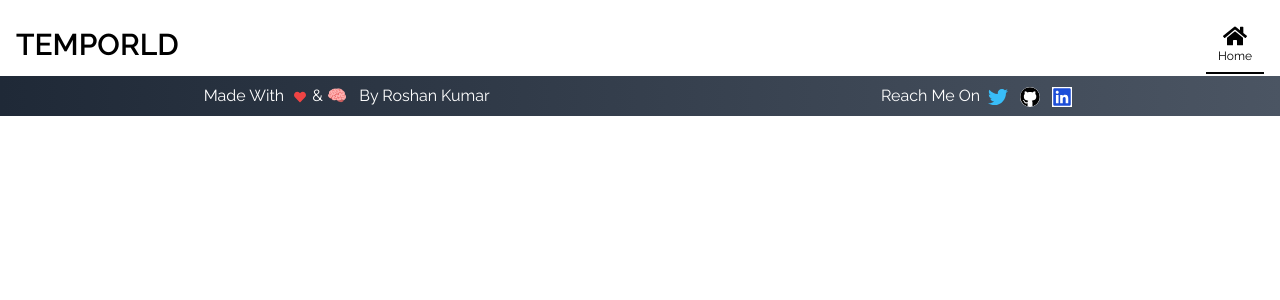
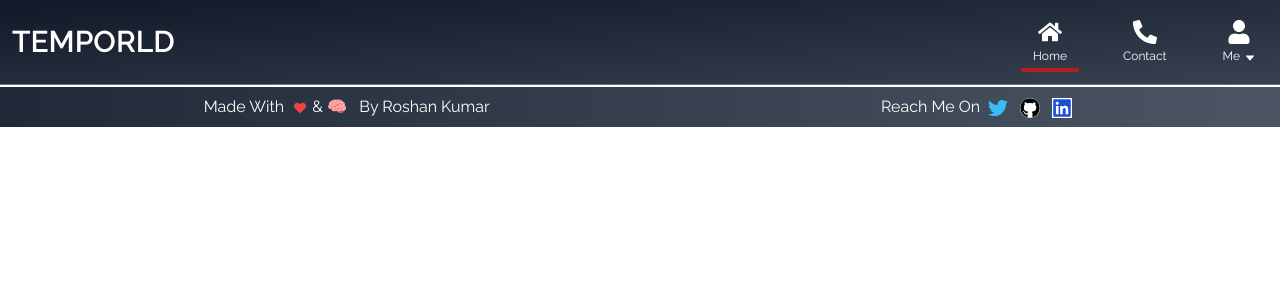
Before and after one commit to RoshanRv/Tempworld, a React (Create React App) app: page / in a window 1280 px wide. Shown: the top 300 px of the page. Built offline with nearby package versions, Linux system fonts and the light colour scheme.

Commit message:
added dropdown feature for navbar

```diff
--- a/src/templates/Navbar/Navbar.jsx
+++ b/src/templates/Navbar/Navbar.jsx
@@ -1,17 +1,131 @@
-import React from "react"
-import { FaHome } from "react-icons/fa"
+import React, { useState } from "react"
+import { FaHome, FaPhoneAlt, FaSignOutAlt, FaUser } from "react-icons/fa"
+import { AiFillCaretDown } from "react-icons/ai"
+import { Link, useLocation } from "react-router-dom"
 import "./style.css"
 
 const Navbar = () => {
+    const { pathname: path } = useLocation()
+    const [dropdown, setDropdown] = useState({ tab: "", show: false })
+
+    const handleDropdownShow = (tab) => {
+        setDropdown({
+            tab,
+            show: true,
+        })
+    }
+
+    const handleDropdownHide = () => {
+        setDropdown({
+            tab: "",
+            show: false,
+        })
+    }
+
     return (
-        <header className="bg-white p-2 md:p-3 lg:p-4 lg:pb-0">
+        <header className="bg-gradient-to-br from-gray-900 to-gray-700 p-2 md:p-3 lg:p-3  border-b border-gray-500">
             <nav className="flex justify-between items-center">
-                <h1 className="font-black text-3xl uppercase">Temporld</h1>
-                <div className="flex gap-x-4">
-                    <div className="text-center hover:bg-black transition-all border-b-2 border-black hover:text-white px-3  p-2 ">
-                        <FaHome className="w-max mx-auto text-2xl" />
-                        <h1 className="text-xs">Home</h1>
+                <Link to={"/"}>
+                    <h1 className="font-black text-3xl uppercase text-white">
+                        Temporld
+                    </h1>
+                </Link>
+                <div className="flex gap-x-8 text-white">
+                    <Link to={"/"}>
+                        <div className="text-center w-full hover:bg-white rounded-lg transition-all hover:text-black px-3 relative p-2 ">
+                            <FaHome className="w-max mx-auto text-2xl" />
+                            <h1 className="text-xs mt-1">Home</h1>
+                            <div
+                                className={`bg-red-700 ${
+                                    path == "/" ? "w-full" : "w-0"
+                                } bottom-0 left-0 absolute origin-right center transition-all h-1`}
+                            ></div>
+                        </div>
+                    </Link>
+                    <Link to={"/"}>
+                        <div className="text-center w-full hover:bg-white rounded-lg transition-all hover:text-black px-3 relative p-2 ">
+                            <FaPhoneAlt className="w-max mx-auto text-2xl" />
+                            <h1 className="text-xs mt-1">Contact</h1>
+                            <div
+                                className={`bg-red-700 ${
+                                    path.includes("contact") ? "w-full" : "w-0"
+                                } bottom-0 left-0 absolute origin-right center transition-all h-1`}
+                            ></div>
+                        </div>
+                    </Link>
+                    {/* <Link to={"/login"}> */}
+                    <div
+                        className="text-center w-full hover:bg-white rounded-lg transition-all hover:text-black px-3 relative p-2 cursor-pointer"
+                        onClick={() =>
+                            dropdown.show
+                                ? handleDropdownHide()
+                                : handleDropdownShow("me")
+                        }
+                    >
+                        <FaUser className="w-max mx-auto text-2xl" />
+                        <div className="flex items-end text-xs gap-x-1 ">
+                            <h1 className="mt-1">Me</h1>
+                            <AiFillCaretDown
+                                className={` transition-transform ${
+                                    dropdown.tab == "me"
+                                        ? "rotate-180"
+                                        : "rotate-0"
+                                } `}
+                            />
+                        </div>
+                        <div
+                            className={`bg-red-700 ${
+                                path.includes("me") ? "w-full" : "w-0"
+                            } bottom-0 left-0 absolute origin-right center transition-all h-1`}
+                        ></div>
+
+                        {/*         Dropdown        */}
+                        <div
+                            className={`p-5 border text-left rounded-lg absolute translate-y-full -bottom-3 bg-gradient-to-br from-gray-900 to-gray-700 left-0 -translate-x-3/4 transition-all  shadow-xl shadow-black ${
+                                dropdown?.tab == "me" ? "scale-100" : "scale-0"
+                            } origin-top`}
+                        >
+                            <button className="px-16 py-1 w-full rounded-full border-2 bg-white text-black ">
+                                Profile
+                            </button>
+                            <hr className="mt-3 border-gray-400 " />
+                            {/*         Account      */}
+                            <div className="text-gray-400 flex flex-col gap-y-2">
+                                <h1 className="text-xl font-bold text-white mt-2">
+                                    Accounts
+                                </h1>
+                                <h1 className="hover:text-white transition-all cursor-pointer">
+                                    Accounts 1
+                                </h1>
+                                <h1 className="hover:text-white transition-all cursor-pointer">
+                                    Accounts 2
+                                </h1>
+                            </div>
+
+                            <hr className="mt-3 border-gray-400 " />
+                            {/*         Manage      */}
+                            <div className="text-gray-400 flex flex-col gap-y-2">
+                                <h1 className="text-xl font-bold text-white mt-2">
+                                    Manage
+                                </h1>
+                                <h1 className="hover:text-white transition-all cursor-pointer">
+                                    Manage 1
+                                </h1>
+                                <h1 className="hover:text-white transition-all cursor-pointer">
+                                    Manage 2
+                                </h1>
+                            </div>
+                            <hr className="mt-3 border-gray-400 " />
+                            {/*         Logout      */}
+                            <div className="text-gray-400 flex items-center mt-2 gap-x-2 hover:text-white cursor-pointer">
+                                <h1 className=" font-bold text-hite ">
+                                    Logout
+                                </h1>
+                                <FaSignOutAlt />
+                            </div>
+                        </div>
                     </div>
+                    {/* </Link> */}
                 </div>
             </nav>
         </header>
```
